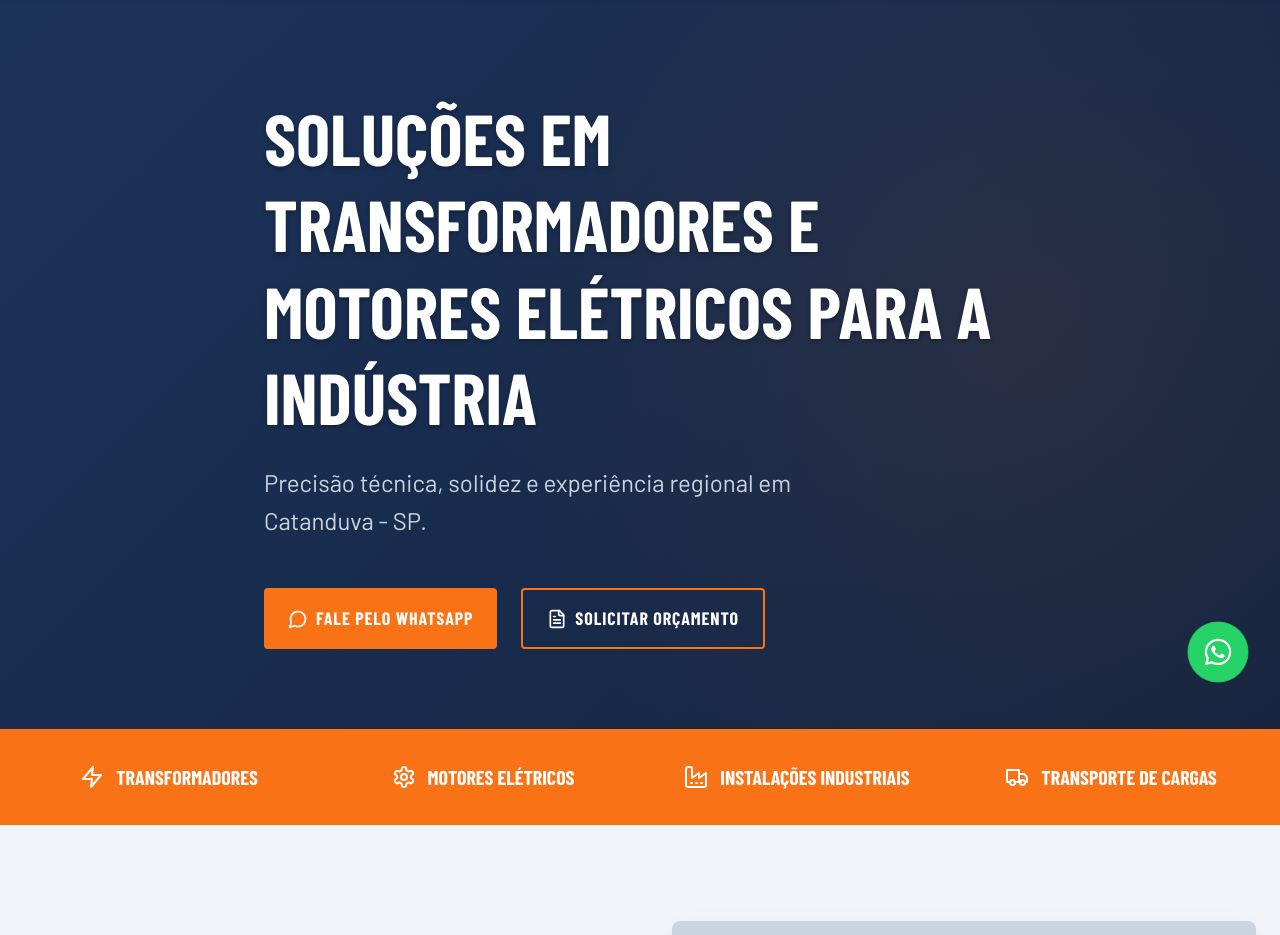
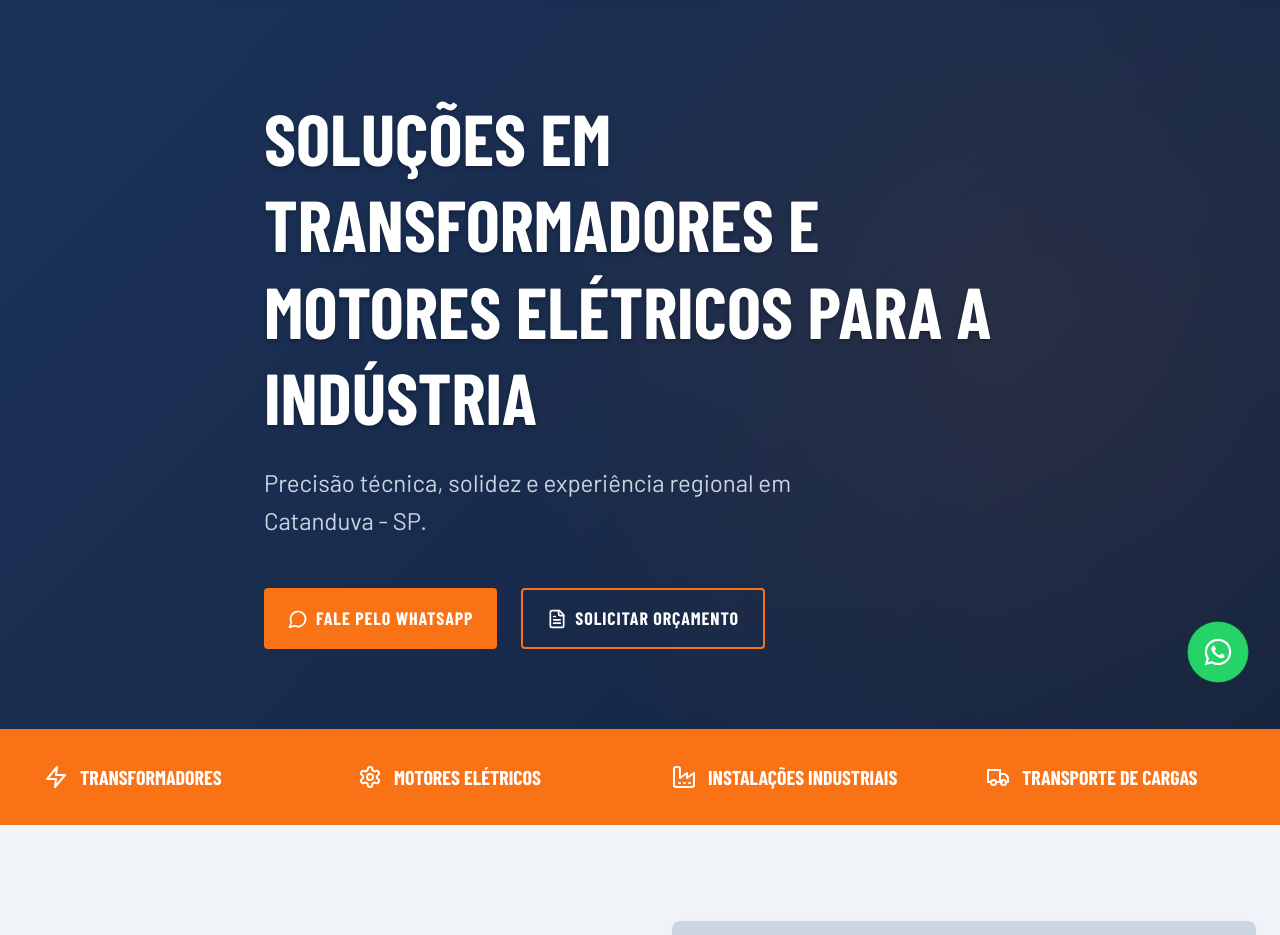
Before and after one commit to MarkinDionisio/jbr_eletrotecnica_site, a plain HTML site: page index.html in a window 1280 px wide. Shown: the part 86-1021 px from the top of the page. Drawn offline with nearby package versions, Linux system fonts and the light colour scheme; a web font is replaced by a local one.

Commit message:
Fix: align icons and text in highlights strip

```diff
--- a/css/styles.css
+++ b/css/styles.css
@@ -278,12 +278,15 @@ img {
 .strip-item {
     display: flex;
     align-items: center;
-    justify-content: center;
+    justify-content: flex-start;
     gap: 0.75rem;
     font-family: var(--font-heading);
     font-size: 1.25rem;
     font-weight: 700;
     text-transform: uppercase;
+    width: 100%;
+    max-width: 250px;
+    margin: 0 auto;
 }
 
 /* ==========================================================================
```
